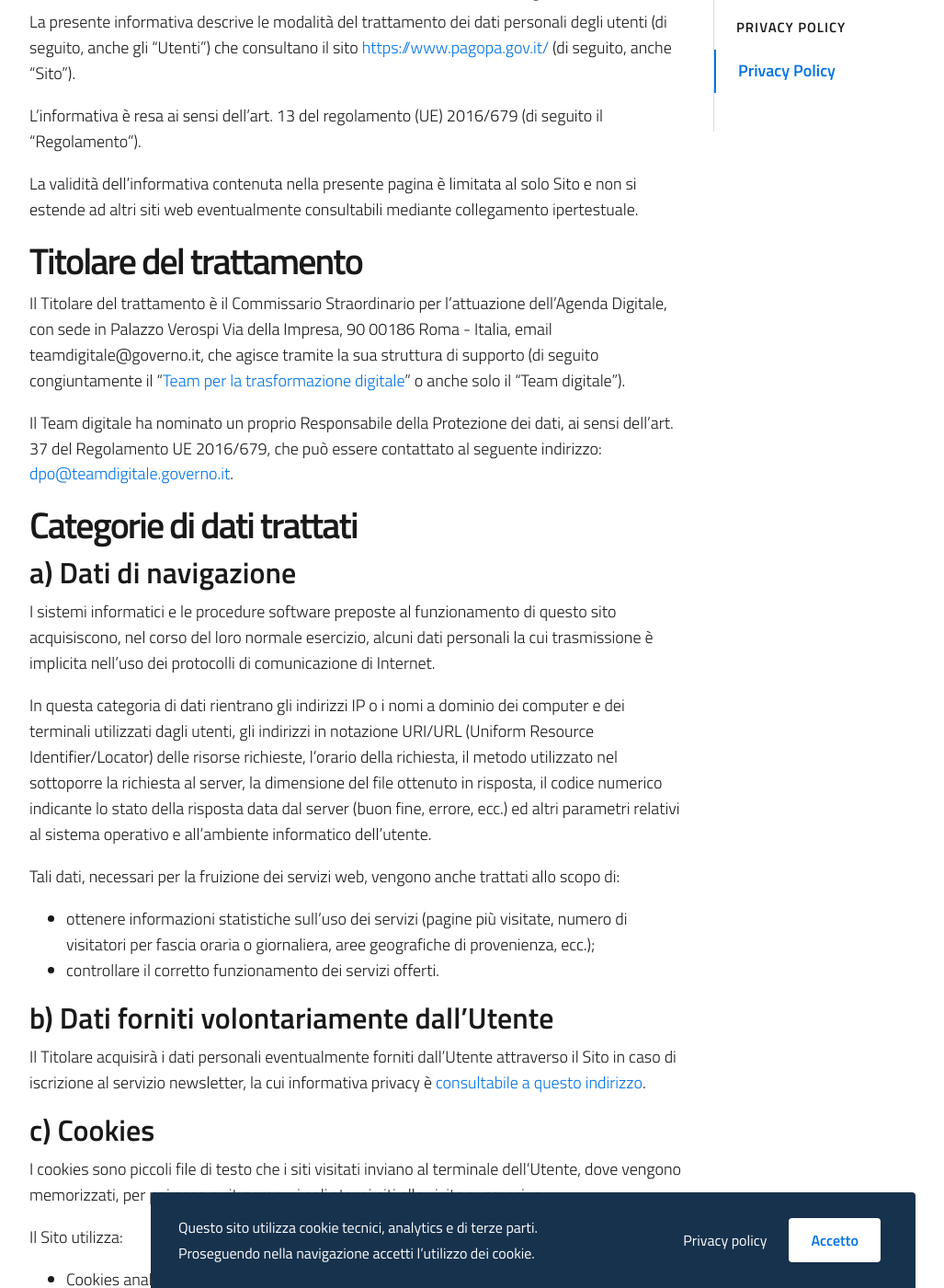
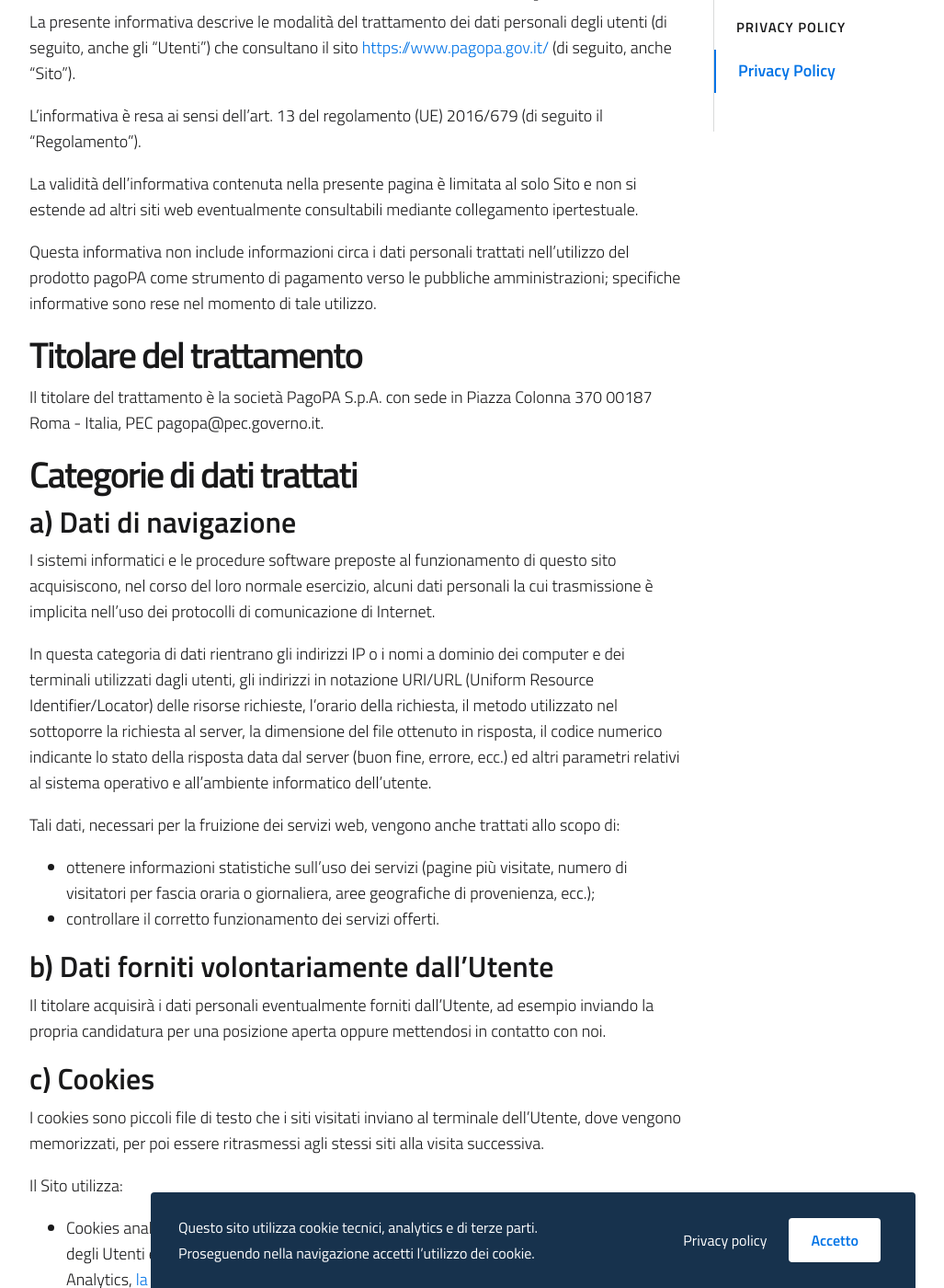
Before and after one commit to pagopa/site-pagopa.gov.it, a Jekyll site: the page built from it/privacy-policy.md, in a window 1280 px wide and 1400 px high, scrolled down 502 px. Shown: the whole window at 92% size, without its empty margins (60-1087 px from the left). Built offline with Jekyll 4.4.1, drawn with Linux system fonts in a browser that asks for light colours; some of the changed text lies outside the part shown.

Commit message:
Update privacy policy

```diff
--- a/it/privacy-policy.md
+++ b/it/privacy-policy.md
@@ -14,12 +14,12 @@
 
 La validità dell’informativa contenuta nella presente pagina è limitata al solo Sito e non si estende ad altri siti web eventualmente consultabili mediante collegamento ipertestuale.
 
+Questa informativa non include informazioni circa i dati personali trattati nell’utilizzo del prodotto pagoPA come strumento di pagamento verso le pubbliche amministrazioni; specifiche informative sono rese nel momento di tale utilizzo.
+
 
 ## **Titolare del trattamento**
 
-Il Titolare del trattamento è il Commissario Straordinario per l’attuazione dell’Agenda Digitale, con sede in Palazzo Verospi Via della Impresa, 90 00186 Roma - Italia, email teamdigitale@governo.it, che agisce tramite la sua struttura di supporto (di seguito congiuntamente il “[Team per la trasformazione digitale](https://teamdigitale.governo.it/)” o anche solo il “Team digitale”).
-
-Il Team digitale ha nominato un proprio Responsabile della Protezione dei dati, ai sensi dell’art. 37 del Regolamento UE 2016/679, che può essere contattato al seguente indirizzo: [dpo@teamdigitale.governo.it](mailto:dpo@teamdigitale.governo.it).
+Il titolare del trattamento è la società PagoPA S.p.A. con sede in Piazza Colonna 370 00187 Roma - Italia, PEC pagopa@pec.governo.it.
 
 
 ## **Categorie di dati trattati**
@@ -41,7 +41,7 @@
 
 ### **b) Dati forniti volontariamente dall’Utente**
 
-Il Titolare acquisirà i dati personali eventualmente forniti dall’Utente attraverso il Sito in caso di iscrizione al servizio newsletter, la cui informativa privacy è [consultabile a questo indirizzo](https://teamdigitale.governo.it/it/privacy-newsletter-pagoPA.htm).
+Il titolare acquisirà i dati personali eventualmente forniti dall’Utente, ad esempio inviando la propria candidatura per una posizione aperta oppure mettendosi in contatto con noi.
 
 
 ### **c) Cookies**
@@ -64,16 +64,16 @@
 
 ## **Base giuridica del trattamento**
 
-La base giuridica di tale trattamento è da rinvenirsi nei compiti istituzionali affidati alla struttura commissariale, volti a favorire la conoscenza, lo sviluppo e la diffusione degli strumenti per l’attuazione dell’agenda digitale, nel caso specifico a fornire informazioni e aggiornamenti sull’attività e sui progetti della struttura stessa.
+La base giuridica di tale trattamento è da rinvenirsi nei compiti istituzionali affidati al titolare, che includono quello di fornire informazioni e aggiornamenti sull’attività e sui progetti della società.
 
 La base giuridica del trattamento dei soli dati raccolti tramite cookies analitici è il consenso dell’Utente.
 
 
 ## **Categorie di soggetti ai quali i dati personali possono essere comunicati e finalità della comunicazione**
 
-Il Titolare potrà comunicare, per il perseguimento delle finalità sopra indicate, alcuni dati personali anche a soggetti terzi che forniscono un servizio al titolare stesso e che tratteranno detti dati personali in qualità di responsabili del trattamento.
+Il titolare potrà comunicare, per il perseguimento delle finalità sopra indicate, alcuni dati personali anche a soggetti terzi che forniscono un servizio al titolare stesso e che tratteranno detti dati personali in qualità di responsabili del trattamento.
 
-L’elenco dei responsabili del trattamento può essere richiesto al Titolare in qualsiasi momento, scrivendo a [dpo@teamdigitale.governo.it](mailto:dpo@teamdigitale.governo.it).
+L’elenco dei responsabili del trattamento può essere richiesto al Titolare in qualsiasi momento, scrivendo a [pagopa@pec.governo.it](mailto:pagopa@pec.governo.it).
 
 
 ## **Trasferimento dati fuori dall’UE**
@@ -85,7 +85,7 @@
 
 Gli interessati hanno il diritto di ottenere, nei casi previsti, l’accesso ai propri dati personali e la rettifica o la cancellazione degli stessi o la limitazione del trattamento che li riguarda o di opporsi al trattamento (artt. 15 e ss. del Regolamento).
 
-Tali richieste potranno essere indirizzate al Titolare, scrivendo a [dpo@teamdigitale.governo.it](mailto:dpo@teamdigitale.governo.it).
+Tali richieste potranno essere indirizzate al titolare, scrivendo a [pagopa@pec.governo.it](mailto:pagopa@pec.governo.it).
 
 
 ## **Diritti di reclamo**
```
